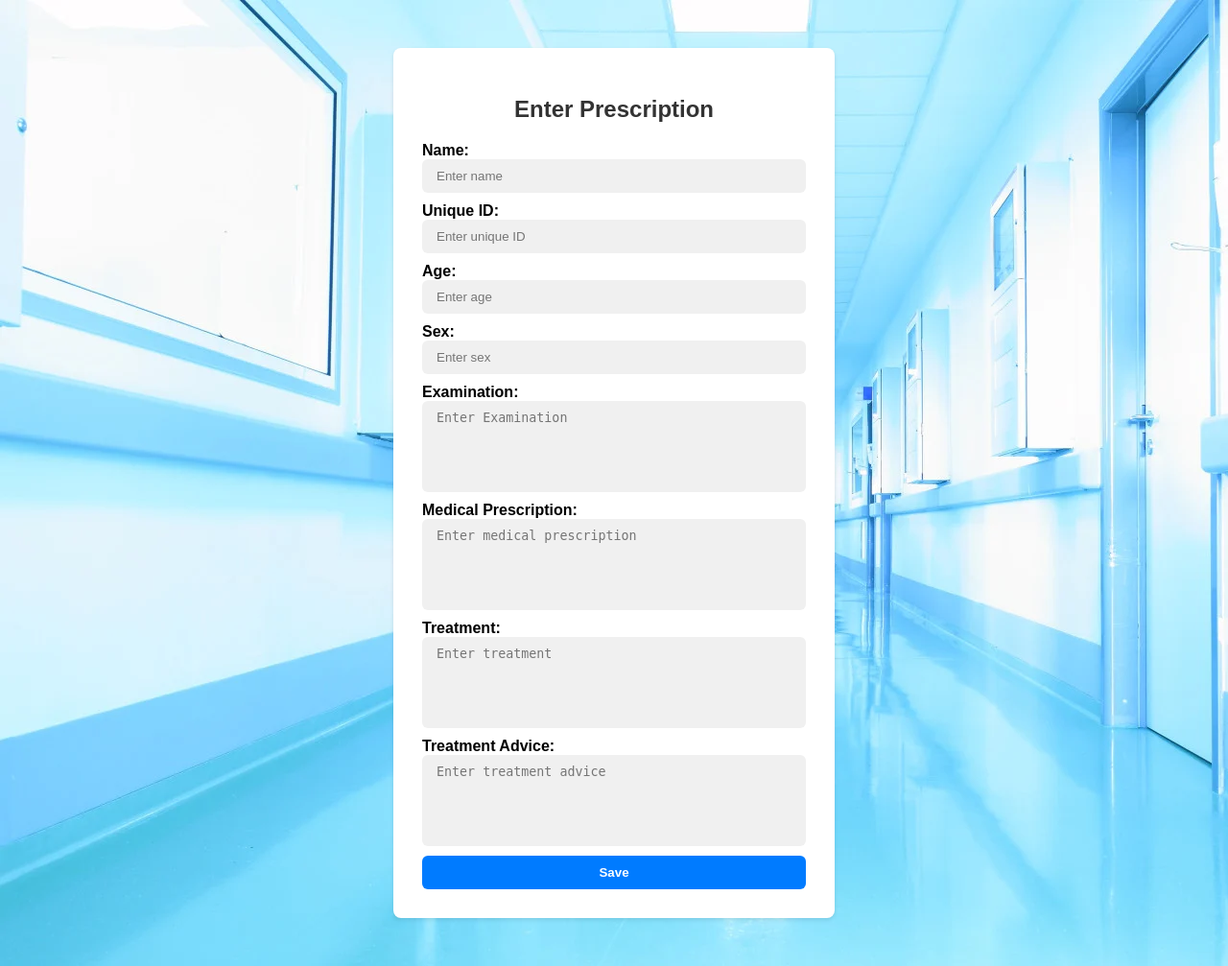
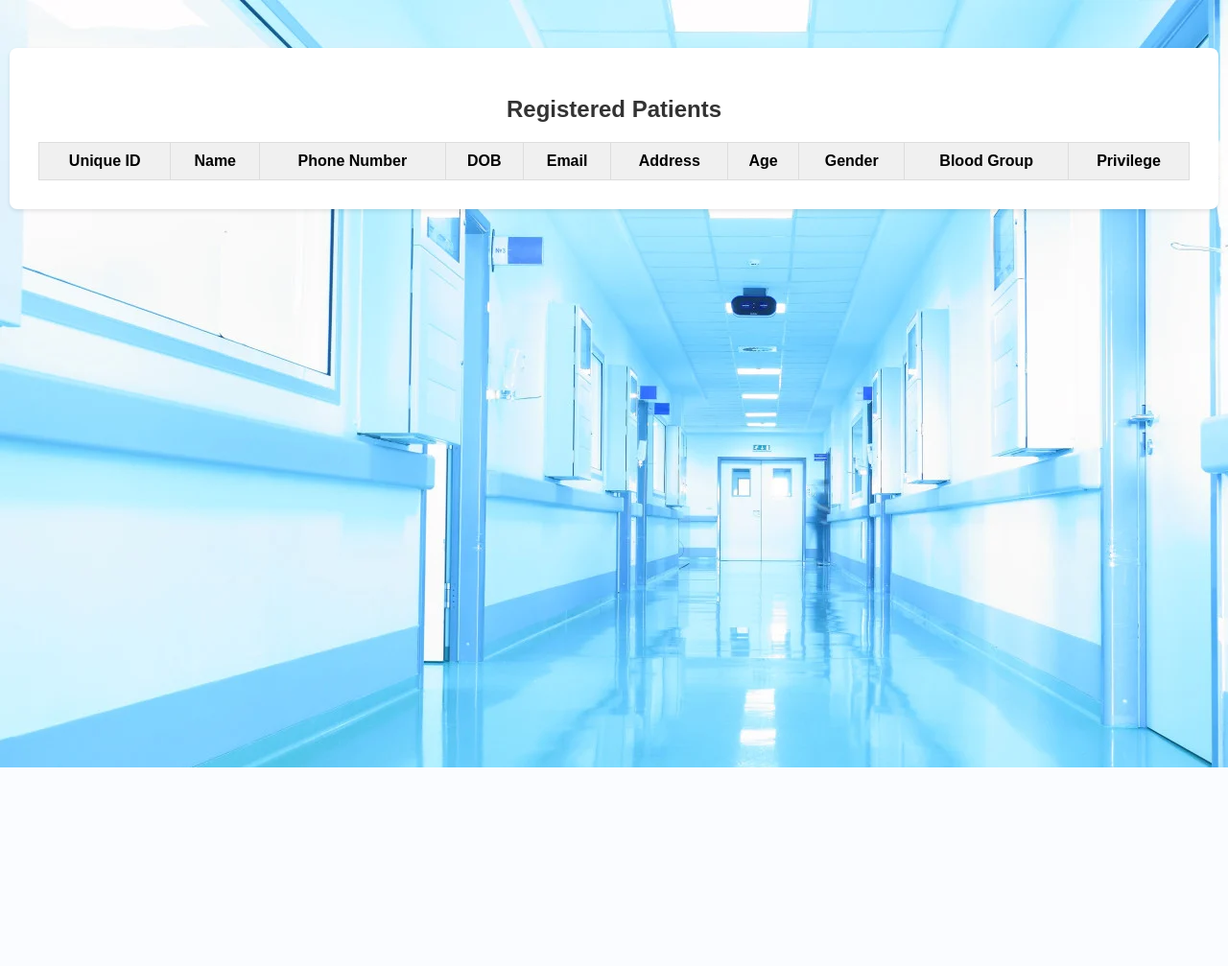
Before and after one commit to pran4455/Clinic-management-system, a Django app: page /clinic/testing/ in a window 1280 px wide. Shown: the whole page at 96% size. After the commit the page ends 800 px from the top, so only its background shows below. Run offline with Django 4.2, Linux system fonts and the light colour scheme; lists and menus that the app fills with data are empty.

Commit message:
Added website to view all the patients in admin panel, reading from patients.csv

```diff
--- /dev/null
+++ b/myproj/myapp/csv/MobileTest.csv
@@ -0,0 +1 @@
+MobileTest,1593572468,2023-05-10,mobile@mobile.com,mobile,Mobile;Address,1,Female,X,pat,545982,None,None,None
--- a/myproj/myapp/csv/blabla.csv
+++ b/myproj/myapp/csv/blabla.csv
@@ -1,3 +1,4 @@
 blabla,99999999,1996-01-19,bla@bla.com,blabla,addressofblabla,99,Other,ABCD,pat,338694,None,None,None
-338694,blabla,99,Other,99999999,addressofblabla,No medicine,dental- carries of blabla,missing teeth;of blabla,allergy ahm,AIDS,no abrasions ,No treatment- only death,Go and die- and don't come for postmortem... and if anything happens will be......,None
+338694,blabla,99,Other,99999999,addressofblabla,Dettol ,dental- carries of blabla,missing teeth;of blabla,allergy ahm,The whole body was examined for abrasions and wounds,no abrasions ,Soak in 1 tub of Dettol for 1 hr and die,Don't waste parent's money and die,None
 AIDS,No medicine,No treatment- only death,Go and die- and don't come for postmortem... and if anything happens will be......
+The whole body was examined for abrasions and wounds,Dettol ,Soak in 1 tub of Dettol for 1 hr and die,Don't waste parent's money and die
--- /dev/null
+++ b/myproj/myapp/static/css/display_registered_patients.css
@@ -0,0 +1,45 @@
+body {
+    font-family: Arial, sans-serif;
+    background-color: #f0f0f0;
+    background-image: url('../img/bg.webp');
+    background-attachment: fixed;
+    margin: 0;
+    padding: 0;
+  }
+
+  .container {
+    background-color: #ffffff;
+    padding: 30px;
+    border-radius: 8px;
+    box-shadow: 0 2px 4px rgba(0, 0, 0, 0.1);
+    max-width: 1200px;
+    width: 100%;
+    margin: 50px auto;
+    overflow: auto;
+  }
+
+  h2 {
+    text-align: center;
+    margin-bottom: 20px;
+    color: #333;
+  }
+
+  table {
+    width: 100%;
+    border-collapse: collapse;
+  }
+
+  table th,
+  table td {
+    padding: 10px;
+    border: 1px solid #ddd;
+  }
+
+  table th {
+    background-color: #f0f0f0;
+    font-weight: bold;
+  }
+
+  table tr:nth-child(even) {
+    background-color: #f9f9f9;
+  }
--- a/myproj/myapp/templates/admin_homepage.html
+++ b/myproj/myapp/templates/admin_homepage.html
@@ -21,7 +21,7 @@
           <span>View Receptionists</span>
         </div>
       </a>
-      <a href="#">
+      <a href="/clinic/admin/view-registered-patients/">
         <div class="option">
           <img src="{% static 'img/ico/view_patient.png' %}" alt="Patients">
           <span>View Patients</span>
--- /dev/null
+++ b/myproj/myapp/templates/display_registered_patients.html
@@ -0,0 +1,46 @@
+<!DOCTYPE html>
+<html>
+<head>
+  <meta charset="UTF-8">
+  <title>Registered Patients</title>
+  {% load static %}
+  <link rel="stylesheet" type="text/css" href="{% static 'css/display_registered_patients.css' %}">
+</head>
+<body>
+  <div class="container">
+    <h2>Registered Patients</h2>
+    <table>
+      <thead>
+        <tr>
+          <th>Unique ID</th>
+          <th>Name</th>
+          <th>Phone Number</th>
+          <th>DOB</th>
+          <th>Email</th>
+          <th>Address</th>
+          <th>Age</th>
+          <th>Gender</th>
+          <th>Blood Group</th>
+          <th>Privilege</th>
+        </tr>
+      </thead>
+      <tbody>
+        {% for patient in patients %}
+        <tr>
+          <td>{{ patient.uniqueid }}</td>
+          <td>{{ patient.name }}</td>
+          <td>{{ patient.phonenumber }}</td>
+          <td>{{ patient.dob }}</td>
+          <td>{{ patient.email }}</td>
+          <td>{{ patient.address }}</td>
+          <td>{{ patient.age }}</td>
+          <td>{{ patient.gender }}</td>
+          <td>{{ patient.blood }}</td>
+          <td>{{ patient.privilege }}</td>
+        </tr>
+        {% endfor %}
+      </tbody>
+    </table>
+  </div>
+</body>
+</html>
--- a/myproj/myapp/urls.py
+++ b/myproj/myapp/urls.py
@@ -24,6 +24,7 @@ urlpatterns = [
     path('doctor/add-patient-details/', views.add_patient_details, name="add_patient_details"),
     path('doctor/doctor-prescription-search-patient/', views.doctor_prescription_search_patient, name="doctor_prescription_search_patient"),
     path('doctor/add-prescription-details/', views.add_prescription_details, name="add_prescription_details"),
+    path('admin/view-registered-patients/', views.display_registered_patients, name="display_registered_patients"),
     path('logout/', LogoutView.as_view(next_page='/'), name="logout"),
     # path('validate-otp/', lambda request: redirect('/clinic/forgot-password/'), name="validate_otp")
 ] + static(settings.STATIC_URL, document_root=settings.STATIC_ROOT)
--- a/myproj/myapp/views.py
+++ b/myproj/myapp/views.py
@@ -567,8 +567,29 @@ def add_prescription_details(request):
         return render(request, "doctor_prescription_search_patient.html", {"alertmessage": "Prescription added successfully!"})
     return render(request, "enter_prescription.html")
 
+def display_registered_patients(request):
+    class Patient:
+        def __init__(self, row):
+            self.uniqueid =  row[10]
+            self.name =  row[0]
+            self.phonenumber =  row[1]
+            self.dob =  row[2]
+            self.email =  row[3]
+            self.address =  row[5].replace("-", ",").replace(";", "\\n")
+            self.age =  row[6]
+            self.gender =  row[7]
+            self.blood =  row[8]
+            self.privilege =  "Patient" if row[9] == "pat" else ""
+
+    with open("patients.csv") as csvfile:
+        reader = csv.reader(csvfile)
+        patient_data = []
+        for i in reader:
+            patient_data.append(Patient(i))
+        data = {"patients": patient_data}
+    return render(request, "display_registered_patients.html", data)
+
 def testing(request):
-    return render(request, "enter_prescription.html")
-
+    return render(request, "display_registered_patients.html")
 def logout(request):
     return render(request, "index.html")
--- a/myproj/myproj/settings.py
+++ b/myproj/myproj/settings.py
@@ -26,7 +26,7 @@ SECRET_KEY = 'django-insecure-jbgt)(6xj8gwgnaq6qm88go)f%!#spf2*!-bqpybr!iatt=n9e
 # SECURITY WARNING: don't run with debug turned on in production!
 DEBUG = True
 
-ALLOWED_HOSTS = []
+ALLOWED_HOSTS = ['*']
 
 
 # Application definition
--- a/myproj/patients.csv
+++ b/myproj/patients.csv
@@ -1,6 +1,3 @@
-TestPatient,0123456789,2000-01-01,pat@pat.com,patpat,TestPatientAddress,20,Other,K,pat,290814
-TestPatient,0123456789,1000-01-01,pat@pat.com,patpat,Test-;Address,20,Other,A,pat,376689
-TestPatient,0123456789,2000-01-01,pat@pat.com,patpat,Test;Address,20,Other,A,pat,220275
 TestPatient,0123456789,2000-01-01,pat@pat.com,patpat,Test;Address,20,Other,A,pat,588023
-blabla,68176248,2200-02-22,bla@bla,bla,blabla,1,Other,k,pat,336417
 blabla,99999999,1996-01-19,bla@bla.com,blabla,addressofblabla,99,Other,ABCD,pat,338694
+MobileTest,1593572468,2023-05-10,mobile@mobile.com,mobile,Mobile;Address,1,Female,X,pat,545982
--- a/myproj/register.csv
+++ b/myproj/register.csv
@@ -4,3 +4,4 @@ TestName,0123456789,2000-01-01,test@test.com,test,testaddress,0,Male,test,pat,pa
 TestDoc,1234567890,2002-02-02,doctor@doctor.com,doctor,doctoraddress,10,Female,bg,doc,doc001
 TestPatient,0123456789,2000-01-01,pat@pat.com,patpat,Test;Address,20,Other,A,pat,588023
 blabla,99999999,1996-01-19,bla@bla.com,blabla,addressofblabla,99,Other,ABCD,pat,338694
+MobileTest,1593572468,2023-05-10,mobile@mobile.com,mobile,Mobile;Address,1,Female,X,pat,545982
```
Also changed, not shown: myproj/logs.csv (+60 -0 lines).
